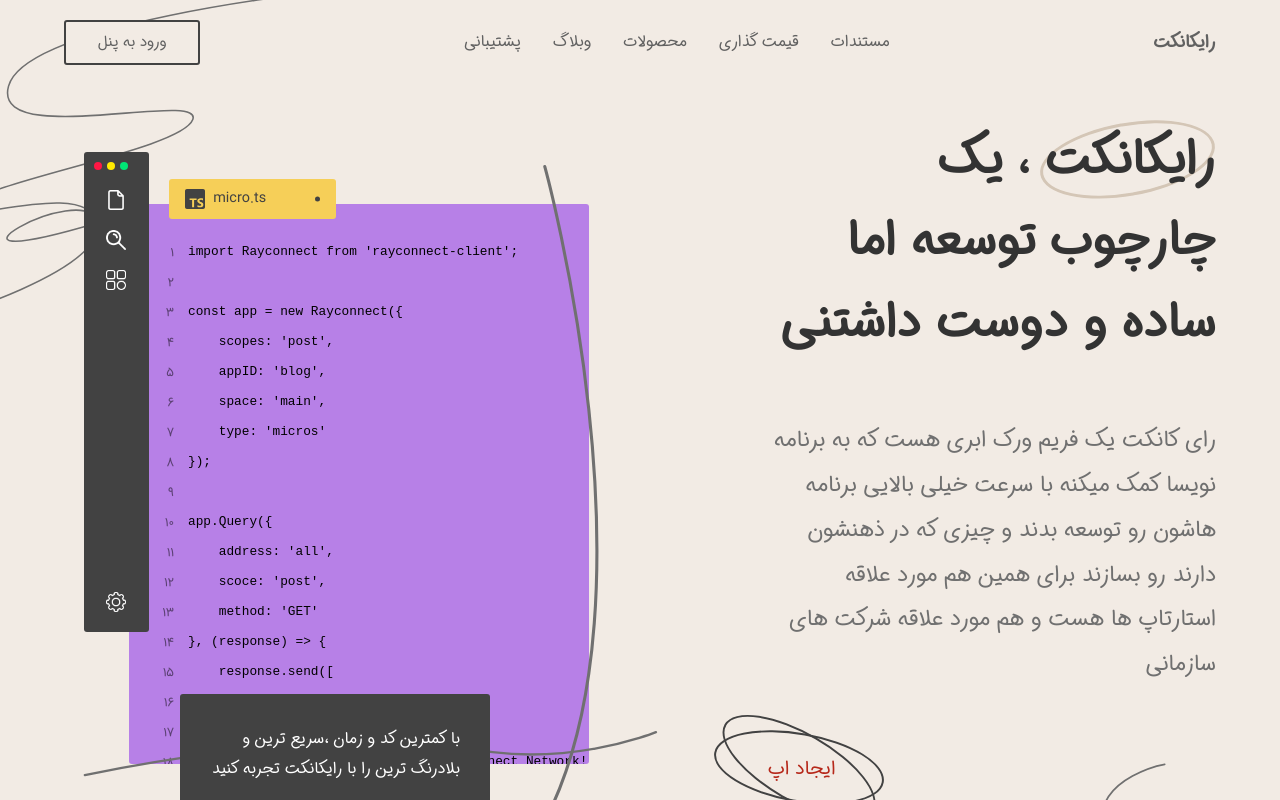
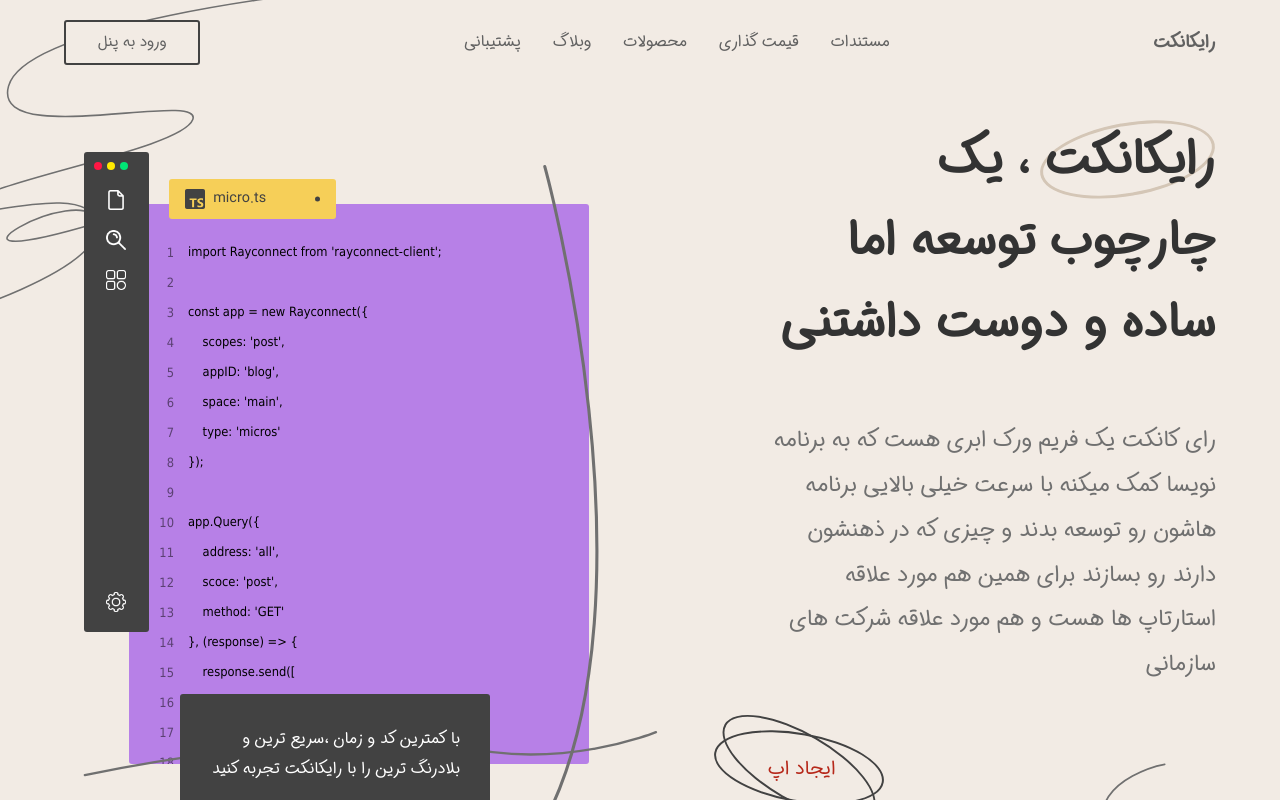
Before and after one commit to jaypy-code/rayconnect-home-page, an Angular app: page / in a window 1280 px wide. Built offline with nearby package versions, Linux system fonts and the light colour scheme.

Commit message:
codes with Tahoma font

```diff
--- a/src/routes/home/components/code/components/code-content/code-content.component.scss
+++ b/src/routes/home/components/code/components/code-content/code-content.component.scss
@@ -28,6 +28,10 @@
 
         margin-right: 14px;
         margin-top: 14px;
+
+        span {
+            font-family: Tahoma, Geneva, Verdana, sans-serif;
+        }
     }
 
     pre {
@@ -36,6 +40,8 @@
         font-size: 0.8em;
 
         user-select: text;
+
+        font-family: Tahoma, Geneva, Verdana, sans-serif;
 
         &::selection {
             background-color: rgba($color: #000000, $alpha: 0.2);
```
